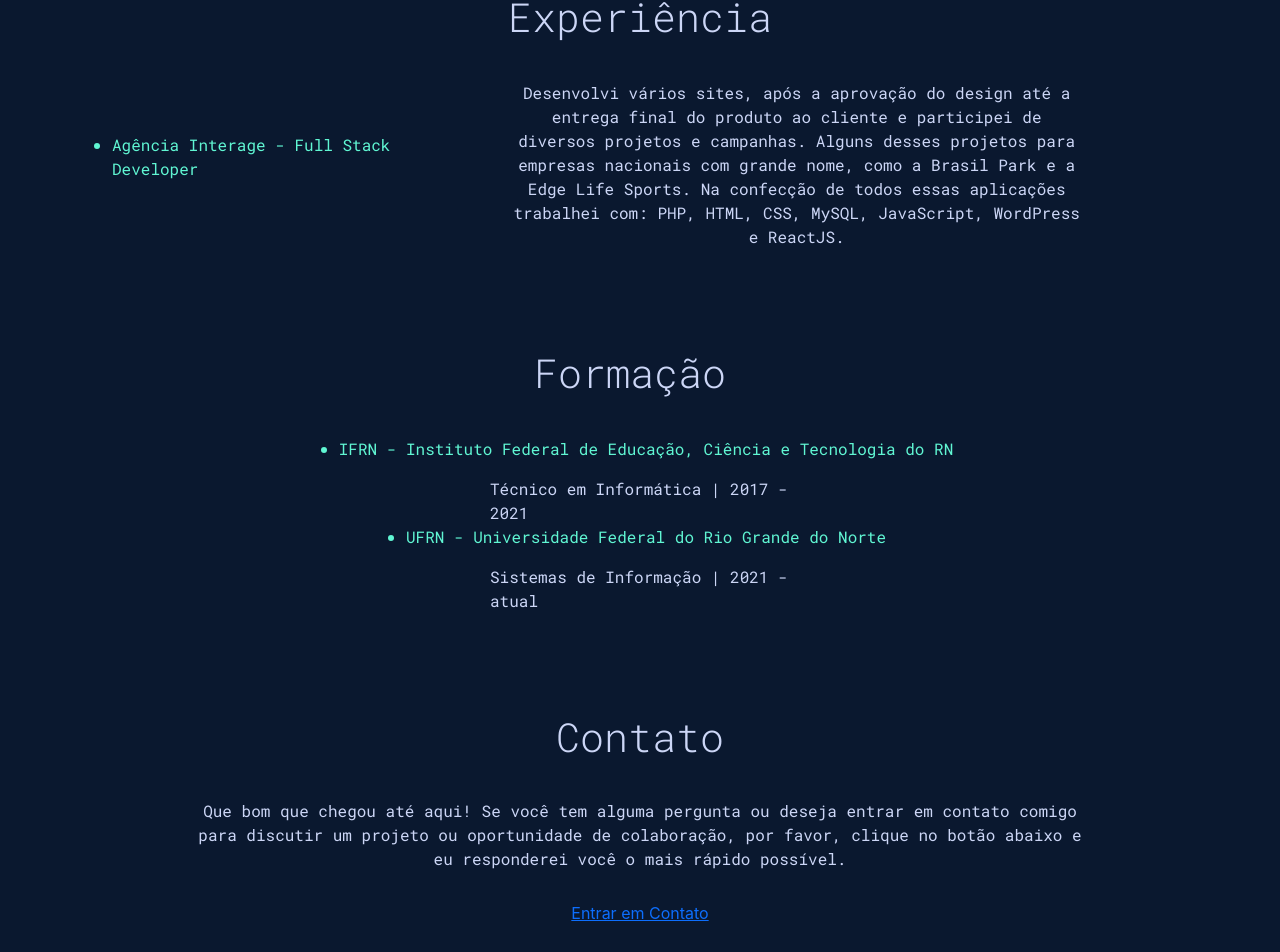
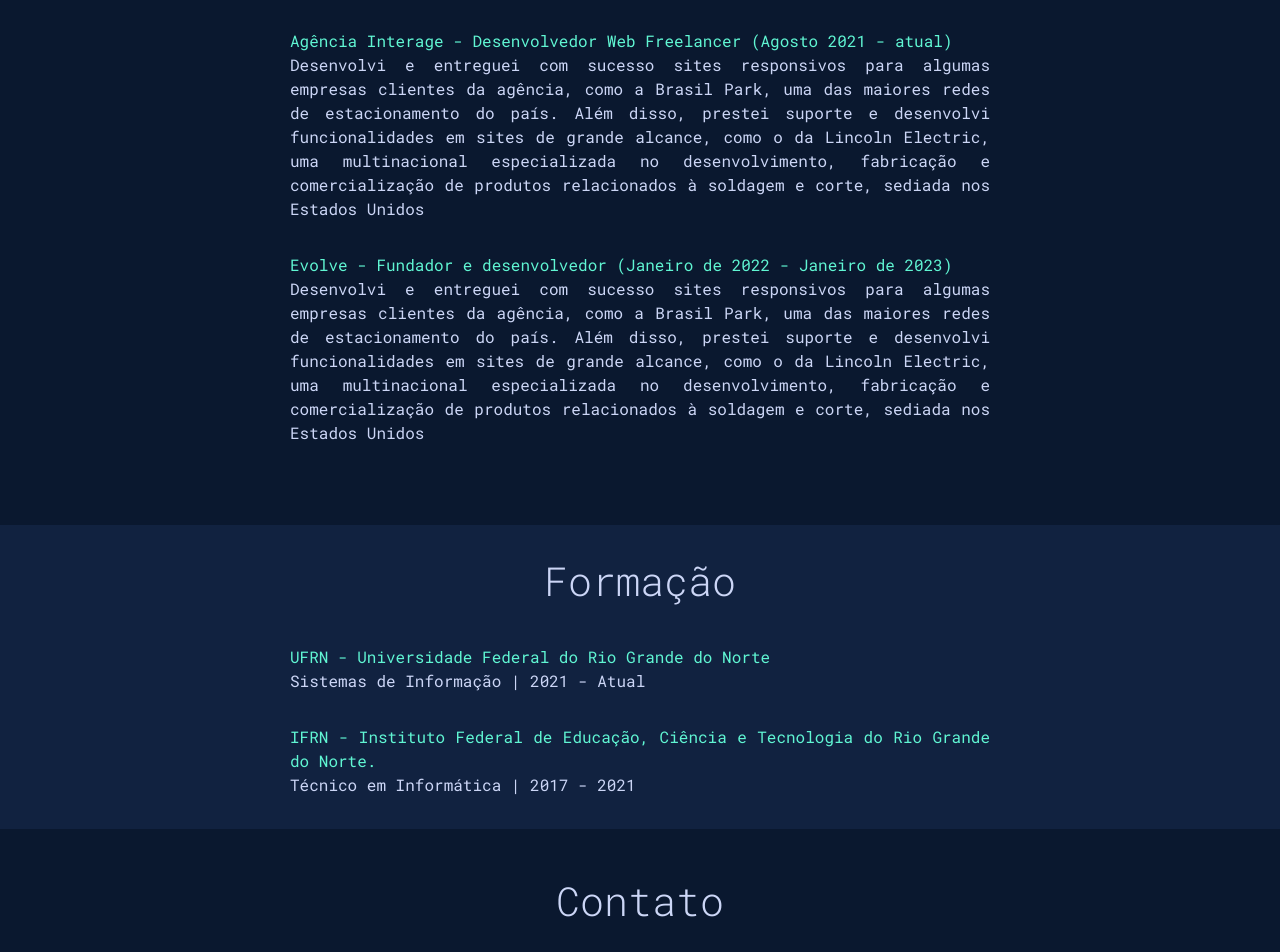
Before and after one commit to ricsjs/Portfolio, a React (Create React App) app: page / in a window 1280 px wide. Shown: the part 1195-2147 px from the top of the page. Built offline with nearby package versions, Linux system fonts and the light colour scheme.

Commit message:
finalização

```diff
--- a/src/components/Contact.css
+++ b/src/components/Contact.css
@@ -1,23 +1,30 @@
 .containerContact{
+    width: 100%;
+}
+
+.contact{
     display: flex;
     flex-direction: column;
-    justify-content: center;
-    align-items: center;
-    text-align: center;
-    margin-top: 100px;
-    margin-bottom: 100px;
+    margin: 0 auto;
+    width: 100%;
+    max-width: 700px;
+    margin-top: 3em;
+    margin-bottom: 3em;
+    text-align: justify;
 }
 
-.contactTitle{
-    font-family: 'Roboto Mono', monospace;
-    color: #ccd6f6;
-    font-weight: 300;
-    text-align: center;
+@media screen and (max-width: 800px){
+    .contact{
+        max-width: 300px;
+    }
 }
 
-.spanContact{
-    max-width: auto;
-    margin: 30px;
+
+.contactDesc span{
     font-family: 'Roboto Mono', monospace;
     color: #ccd6f6;
 }
+
+.contactDesc{
+    margin-bottom: 2em;
+}
--- a/src/components/Contact.js
+++ b/src/components/Contact.js
@@ -1,15 +1,30 @@
 import { Link } from 'react-router-dom';
 import './Contact.css'
 
-function Contact(){
-    return(
-        <div className="containerContact">
-            <h1 className='contactTitle'>Contato</h1>
-            <span className='spanContact'>
-                Que bom que chegou até aqui!
-                Se você tem alguma pergunta ou deseja entrar em contato comigo <br/>para discutir um projeto ou oportunidade de colaboração, por favor, clique no botão abaixo e <br/>eu responderei você o mais rápido possível.
-            </span>
-            <Link className='linkViewProject' to='https://wa.me/5584999705173' target='_blank'>Entrar em Contato</Link>
+function Contact() {
+    return (
+        <div className='containercontact'>
+
+
+            <div className='contact'>
+                <div className='title'>
+                    <h1>Contato</h1>
+                </div>
+
+                <div className='contactDesc'>
+                    <span>
+                        Que bom que chegou até aqui!
+                        Se você tem alguma pergunta ou deseja entrar em contato comigo para discutir um projeto ou oportunidade de colaboração, por favor, clique no botão abaixo e eu responderei você o mais rápido possível.
+                    </span>
+                </div>
+
+                <h5 className='linkViewAllProjecth5'>
+                    <Link className='linkViewAllProject' to='https://wa.me/5584999705173' target='_blank'>
+                        Entrar em Contato
+                    </Link>
+                </h5>
+
+            </div>
         </div>
     )
 }
--- a/src/components/Education.css
+++ b/src/components/Education.css
@@ -1,50 +1,35 @@
-.education {
-    margin-top: 100px;
-    margin-right: 20px;
-  }
+.containerEducation{
+    width: 100%;
+    background-color: #112240;
+}
 
-.educations{
+.education{
     display: flex;
     flex-direction: column;
-    justify-content: center;
-    align-items: center;
-    margin-top: 40px;
+    margin: 0 auto;
+    width: 100%;
+    max-width: 700px;
+    margin-top: 3em;
+    padding-top: 2em;
+    text-align: justify;
 }
 
-.education-title {
-    font-family: 'Roboto Mono', monospace;
-    color: #ccd6f6;
-    font-weight: 300;
-    text-align: center;
+@media screen and (max-width: 800px){
+    .education{
+        max-width: 300px;
+    }
 }
 
-.education span {
-    max-width: 300px;
-    margin: 0 auto;
-    text-align: center;
+.educationTitle span{
+    color: #60f6d3;
+    font-family: 'Roboto Mono', monospace;
 }
 
-.educationDesc {
-    font-family: 'Roboto Mono', monospace;
-    color: #ccd6f6;
-    max-width: 330px;
-    margin-left: 50px;
-    width: 100%;
-}
-
-.educationTitle li {
-    font-family: 'Roboto Mono', monospace;
-    color: #60f6d3;
-}
-
-.educationDesc {
+.educationDesc span{
     font-family: 'Roboto Mono', monospace;
     color: #ccd6f6;
 }
 
-
-@media only screen and (max-width: 767px) {
-    .educationDesc span{
-        display: block;
-    }
+.educationDesc{
+    margin-bottom: 2em;
 }
--- a/src/components/Education.js
+++ b/src/components/Education.js
@@ -1,15 +1,27 @@
 import './Education.css'
 
-function Education(){
-    return(
-        <div className="education">
-            <h1 className="education-title">Formação</h1>
+function Education() {
+    return (
+        <div className='containerEducation'>
 
-            <div className='educations'>
+
+            <div className='education'>
+                <div className='title'>
+                    <h1>Formação</h1>
+                </div>
+
                 <div className='educationTitle'>
-                    <ul>
-                        <li>IFRN - Instituto Federal de Educação, Ciência e Tecnologia do RN</li>
-                    </ul>
+                    <span> UFRN - Universidade Federal do Rio Grande do Norte</span>
+                </div>
+
+                <div className='educationDesc'>
+                    <span>
+                        Sistemas de Informação | 2021 - Atual
+                    </span>
+                </div>
+
+                <div className='educationTitle'>
+                    <span> IFRN - Instituto Federal de Educação, Ciência e Tecnologia do Rio Grande do Norte.</span>
                 </div>
 
                 <div className='educationDesc'>
@@ -18,20 +30,8 @@
                     </span>
                 </div>
 
-                <div className='educationTitle'>
-                    <ul>
-                        <li>UFRN - Universidade Federal do Rio Grande do Norte</li>
-                    </ul>
-                </div>
-
-                <div className='educationDesc'>
-                    <span>
-                    Sistemas de Informação | 2021 - atual
-                    </span>
-                </div>
 
             </div>
-
         </div>
     )
 }
--- a/src/components/Experience.css
+++ b/src/components/Experience.css
@@ -1,71 +1,39 @@
-.experience {
-    margin-top: 100px;
-  }
-
-.experiencies{
+.experiences{
     display: flex;
-    justify-content: center;
-    align-items: center;
-    margin-top: 40px;
+    flex-direction: column;
+    margin: 0 auto;
+    max-width: 700px;
+    margin-top: 3em;
+    text-align: justify;
 }
 
-.experience-title {
+.title{
+    margin-bottom: 2em;
+}
+
+@media screen and (max-width: 800px){
+    .experiences{
+        max-width: 300px;
+    }
+}
+
+.title h1{
     font-family: 'Roboto Mono', monospace;
     color: #ccd6f6;
     font-weight: 300;
     text-align: center;
 }
 
-.experience span {
-    max-width: 300px;
-    margin: 0 auto;
-    text-align: left;
+.experienceTitle span{
+    color: #60f6d3;
+    font-family: 'Roboto Mono', monospace;
 }
 
-
-
-.experienceTitle li {
+.experienceDesc span{
     font-family: 'Roboto Mono', monospace;
-    color: #60f6d3;
-    width: 100%;
-    margin-left: 80px;
+    color: #ccd6f6;
 }
 
-.experienceDesc {
-    font-family: 'Roboto Mono', monospace;
-    color: #ccd6f6;
-    width: 100%;
-    max-width: auto;
-    text-align: center;
-    padding-right: 200px;
-    padding-left: 200px;
+.experienceDesc{
+    margin-bottom: 2em;
 }
-
-
-@media only screen and (max-width: 767px) {
-
-    .experiencies {
-        flex-direction: column;
-    }
-}
-
-@media only screen and (max-width: 767px) {
-    .experienceDesc span{
-        display: block;
-        max-width: 100%;
-        margin-right: 50px;
-    }
-}
-
-@media only screen and (max-width: 767px) {
-    .experienceDesc {
-        padding: 0px;
-        padding-left: 50px;
-    }
-}
-
-@media only screen and (max-width: 767px) {
-    .experienceTitle li {
-        margin: 0px;
-    }
-}
--- a/src/components/Experience.js
+++ b/src/components/Experience.js
@@ -2,25 +2,41 @@
 
 function Experience() {
     return (
-        <div className="experience">
-            <h1 className="experience-title">Experiência</h1>
+        <div className='experiences'>
+            <div className='title'>
+                <h1>Experiência</h1>
+            </div>
 
-            <div className='experiencies'>
             <div className='experienceTitle'>
-                    <ul>
-                        <li>Agência Interage - Full Stack Developer</li>
-                    </ul>
+                <span> Agência Interage - Desenvolvedor Web Freelancer (Agosto 2021 - atual)</span>
             </div>
 
             <div className='experienceDesc'>
                 <span>
-                        Desenvolvi vários sites, após a aprovação do design até a entrega final do produto
-                        ao cliente e participei de diversos projetos e campanhas. Alguns desses projetos
-                        para empresas nacionais com grande nome, como a Brasil Park e a Edge Life
-                        Sports. Na confecção de todos essas aplicações trabalhei com: PHP, HTML, CSS,
-                        MySQL, JavaScript, WordPress e ReactJS.
+                    Desenvolvi e entreguei com sucesso sites responsivos para algumas
+                    empresas clientes da agência, como a Brasil Park, uma das maiores redes de
+                    estacionamento do país. Além disso, prestei suporte e desenvolvi
+                    funcionalidades em sites de grande alcance, como o da Lincoln Electric, uma
+                    multinacional especializada no desenvolvimento, fabricação e
+                    comercialização de produtos relacionados à soldagem e corte, sediada nos
+                    Estados Unidos
                 </span>
             </div>
+
+            <div className='experienceTitle'>
+                <span> Evolve - Fundador e desenvolvedor (Janeiro de 2022 - Janeiro de 2023)</span>
+            </div>
+
+            <div className='experienceDesc'>
+                <span>
+                    Desenvolvi e entreguei com sucesso sites responsivos para algumas
+                    empresas clientes da agência, como a Brasil Park, uma das maiores redes de
+                    estacionamento do país. Além disso, prestei suporte e desenvolvi
+                    funcionalidades em sites de grande alcance, como o da Lincoln Electric, uma
+                    multinacional especializada no desenvolvimento, fabricação e
+                    comercialização de produtos relacionados à soldagem e corte, sediada nos
+                    Estados Unidos
+                </span>
             </div>
 
         </div>
--- a/src/components/Projects.js
+++ b/src/components/Projects.js
@@ -20,9 +20,9 @@
   const [width, setWidth] = useState(0);
 
   useEffect(() => {
-    console.log(width)
+    console.log(width);
     setWidth(carousel.current?.scrollWidth - carousel.current?.offsetWidth);
-  }, []);
+  }, [width]);
 
   return (
     <div className='projects'>
```
Lines whose indentation alone changed are shown as unchanged.
